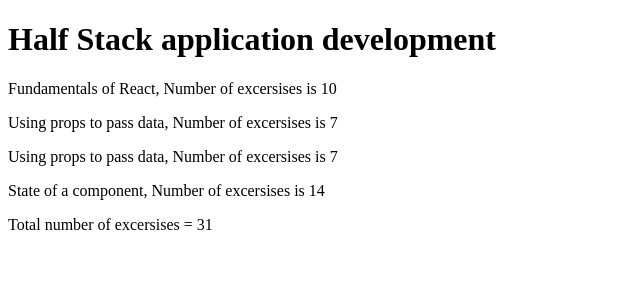
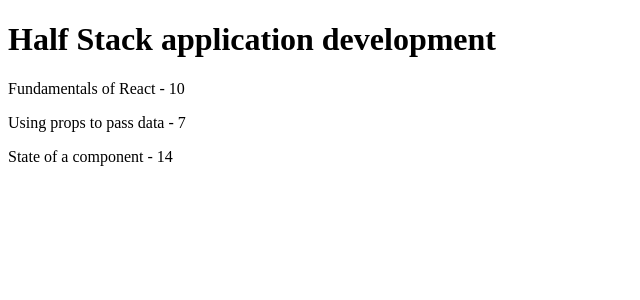
Before and after one commit to Nehas1312/Fullstackopen, a React (Create React App) app in the folder Part1/Course information/: page / in a window 1280 px wide. Shown: the top 300 px of the page, without its empty margins (0-640 px from the left). Built offline with nearby package versions, Linux system fonts and the light colour scheme.

Commit message:
part1 CI  step 3,4

```diff
--- a/Part1/Course information/src/App.js
+++ b/Part1/Course information/src/App.js
@@ -1,54 +1,28 @@
 import React from 'react'
 
 const App = () => {
-
-  const exercises1 = 10
-
-  const exercises2 = 7
-
-  const exercises3 = 14
-const Header = (props) =>{
-  return(
-    <div>
-      <h1>
-         {props.course}
-      </h1>
-    </div>
-  )
-}
-const Part =(props) =>{
-  return(
-    <div>
-      <p>{props.part}, Number of excersises is {props.ex}</p>
-    </div>
-  )
-}
-const Content = ()=>{
-  return(
-    <div>
-    <Part part ='Fundamentals of React' ex = '10' />
-    <Part part = 'Using props to pass data' ex='7'/>
-    <Part part= 'Using props to pass data' ex='7'/>
-     <Part part ='State of a component' ex='14'/>
-     </div>
-  )
-}
-const Total = (props)=>{
-  return(
-    <div>
-      <p>
-        Total number of excersises = {props.total}
-      </p>
-    </div>
-  )
-}
+  const course = 'Half Stack application development'
+  const parts = [
+    {
+      name: 'Fundamentals of React',
+      exercises: 10
+    },
+    {
+      name: 'Using props to pass data',
+      exercises: 7
+    },
+    {
+      name: 'State of a component',
+      exercises: 14
+    }
+  ]
+  const val = parts.map(part => <p> {part.name} - {part.exercises} </p>  )
+  console.log(val)
   return (
     <div>
-      <Header course='Half Stack application development' />
+      <h1> {course}</h1>
+       {val}
 
-      <Content/>
-
-      <Total total ={exercises1+exercises2+exercises3} />
     </div>
   )
 }
```
